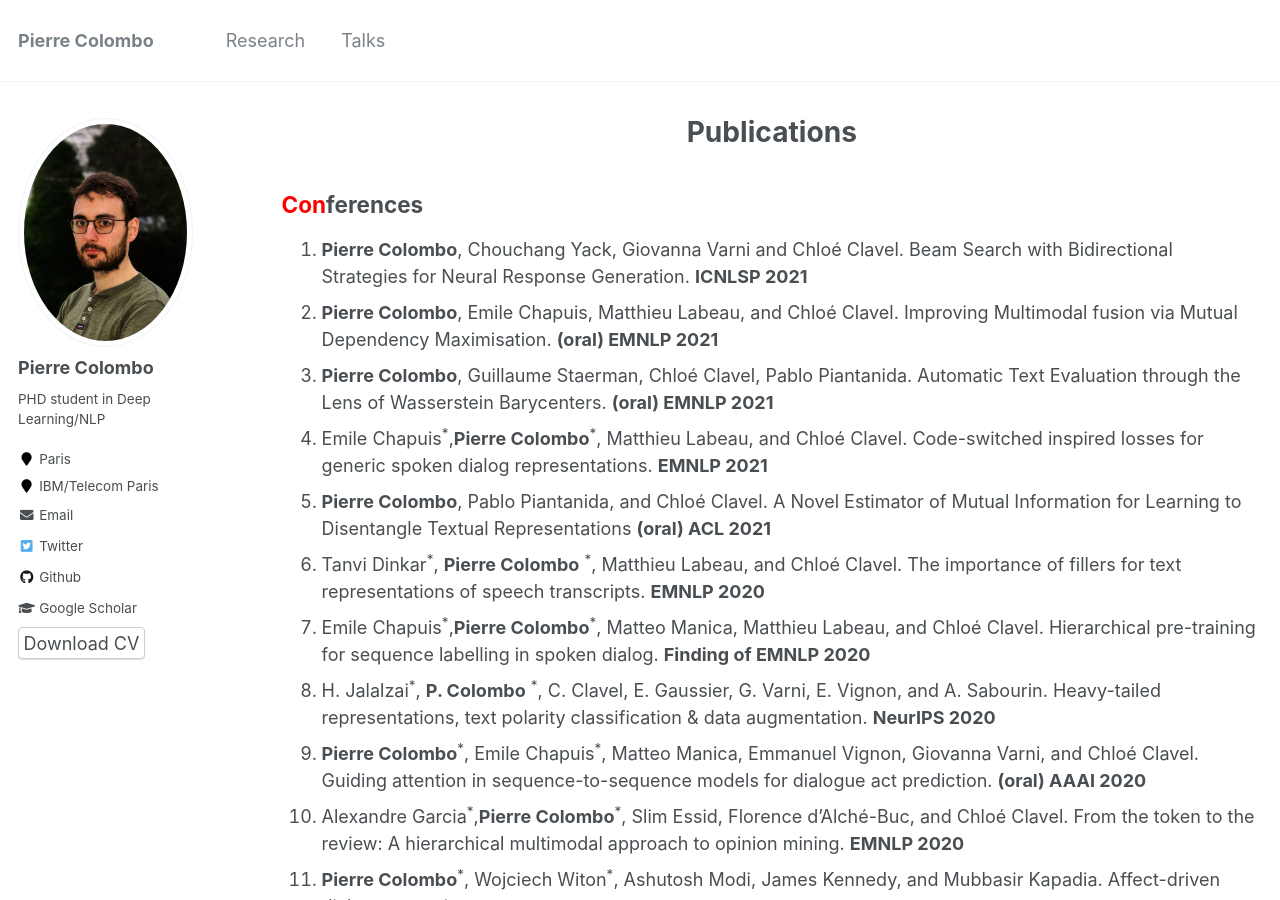
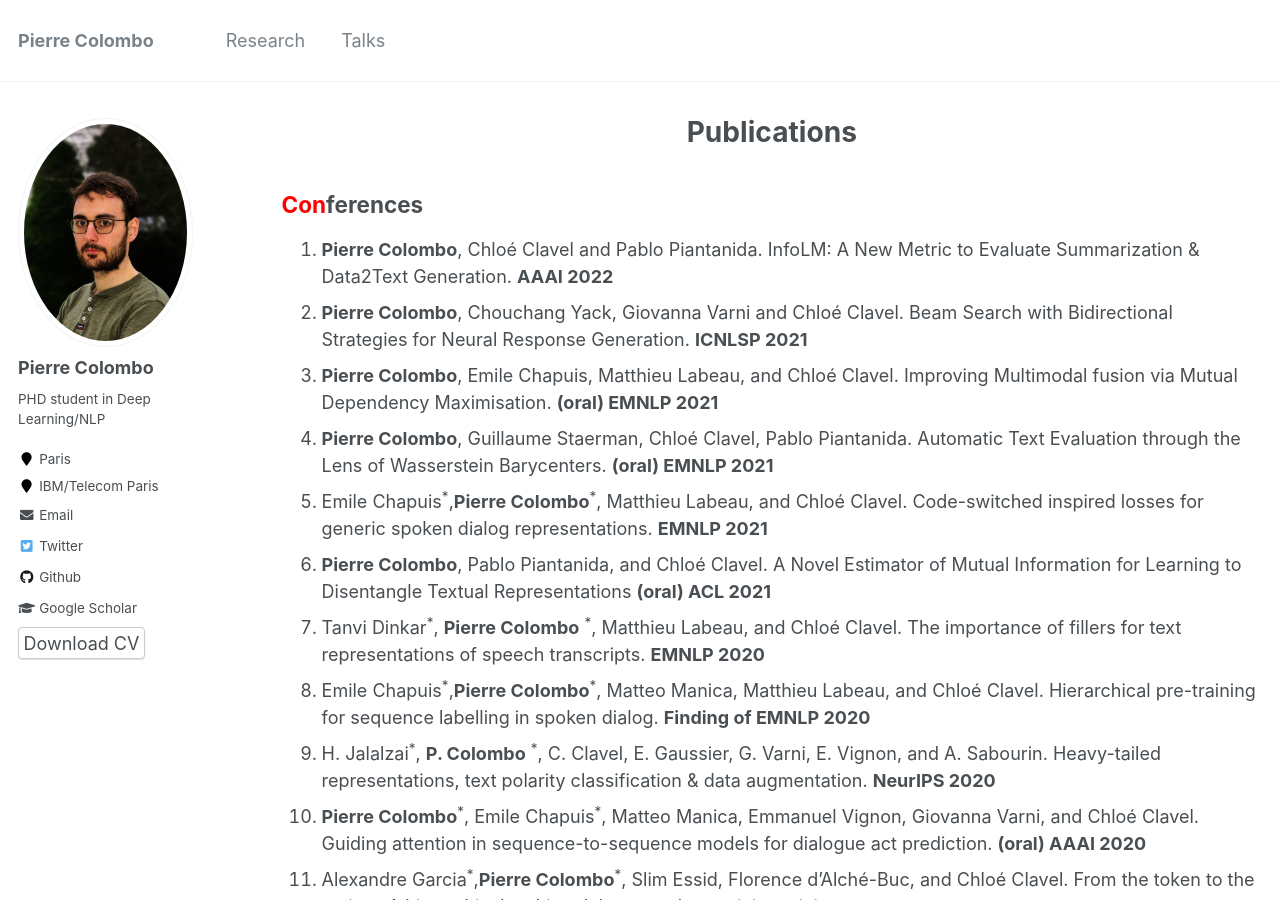
Before and after one commit to PierreColombo/PierreColombo.github.io, a Jekyll site: the page built from _pages/publications.md, in a window 1280 px wide and 900 px high. Built offline with Jekyll 4.4.1, drawn with Linux system fonts in a browser that asks for light colours.

Commit message:
addding aaaai

```diff
--- a/_pages/publications.md
+++ b/_pages/publications.md
@@ -9,6 +9,7 @@ author_profile: true
 
 <span style="color:red">Con</span>ferences
 ---
+1. **Pierre Colombo**, Chloé Clavel and Pablo Piantanida. InfoLM: A New Metric to Evaluate Summarization & Data2Text Generation. **AAAI 2022**
 1. **Pierre Colombo**, Chouchang Yack, Giovanna Varni and Chloé Clavel. Beam Search with Bidirectional Strategies for Neural Response Generation. **ICNLSP 2021**
 2. **Pierre Colombo**, Emile Chapuis, Matthieu Labeau, and Chloé Clavel. Improving Multimodal fusion via Mutual Dependency Maximisation. **(oral) EMNLP 2021**
 3. **Pierre Colombo**, Guillaume Staerman, Chloé Clavel, Pablo Piantanida. Automatic Text Evaluation through the Lens of Wasserstein Barycenters. **(oral) EMNLP 2021**
```
